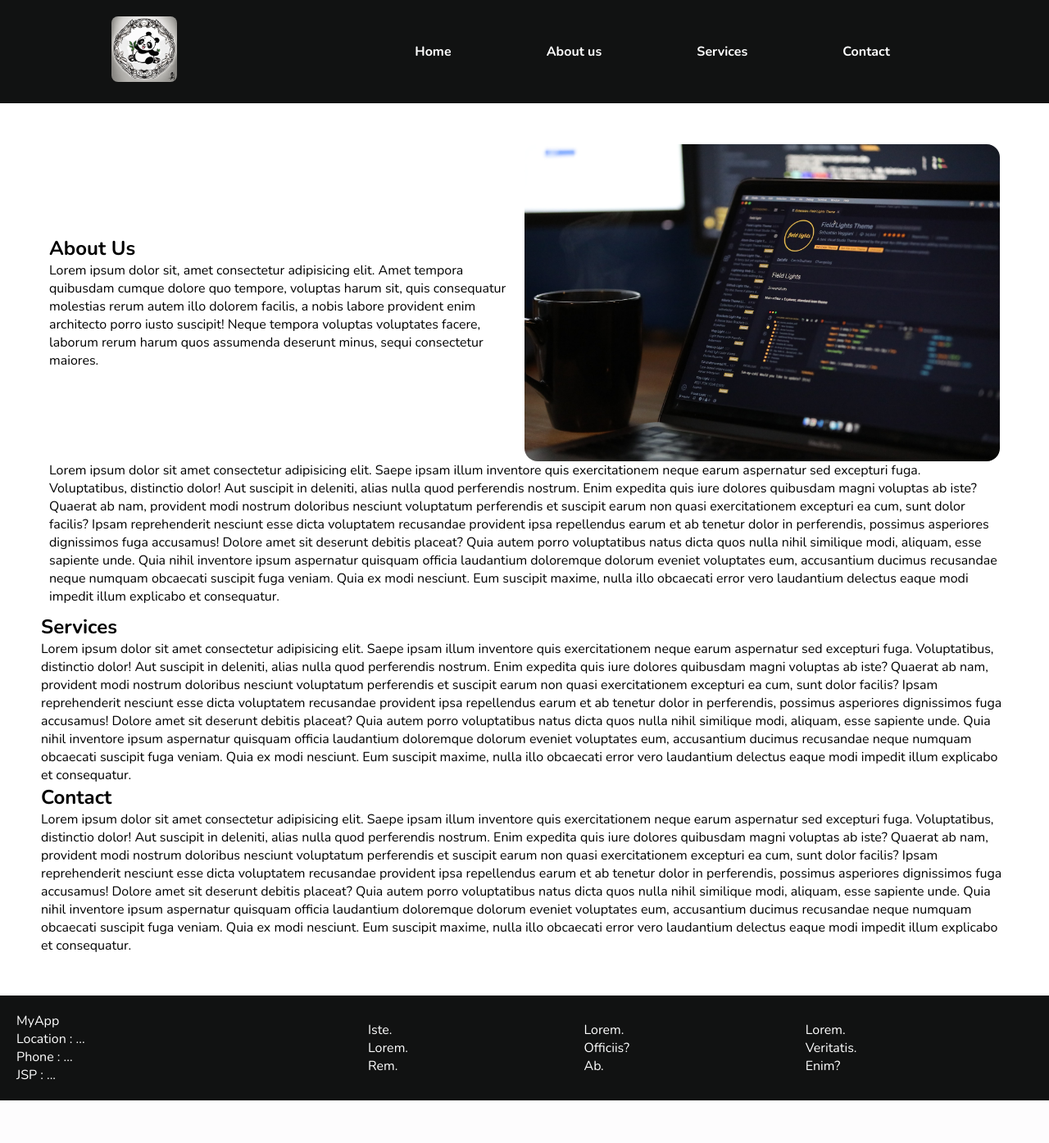
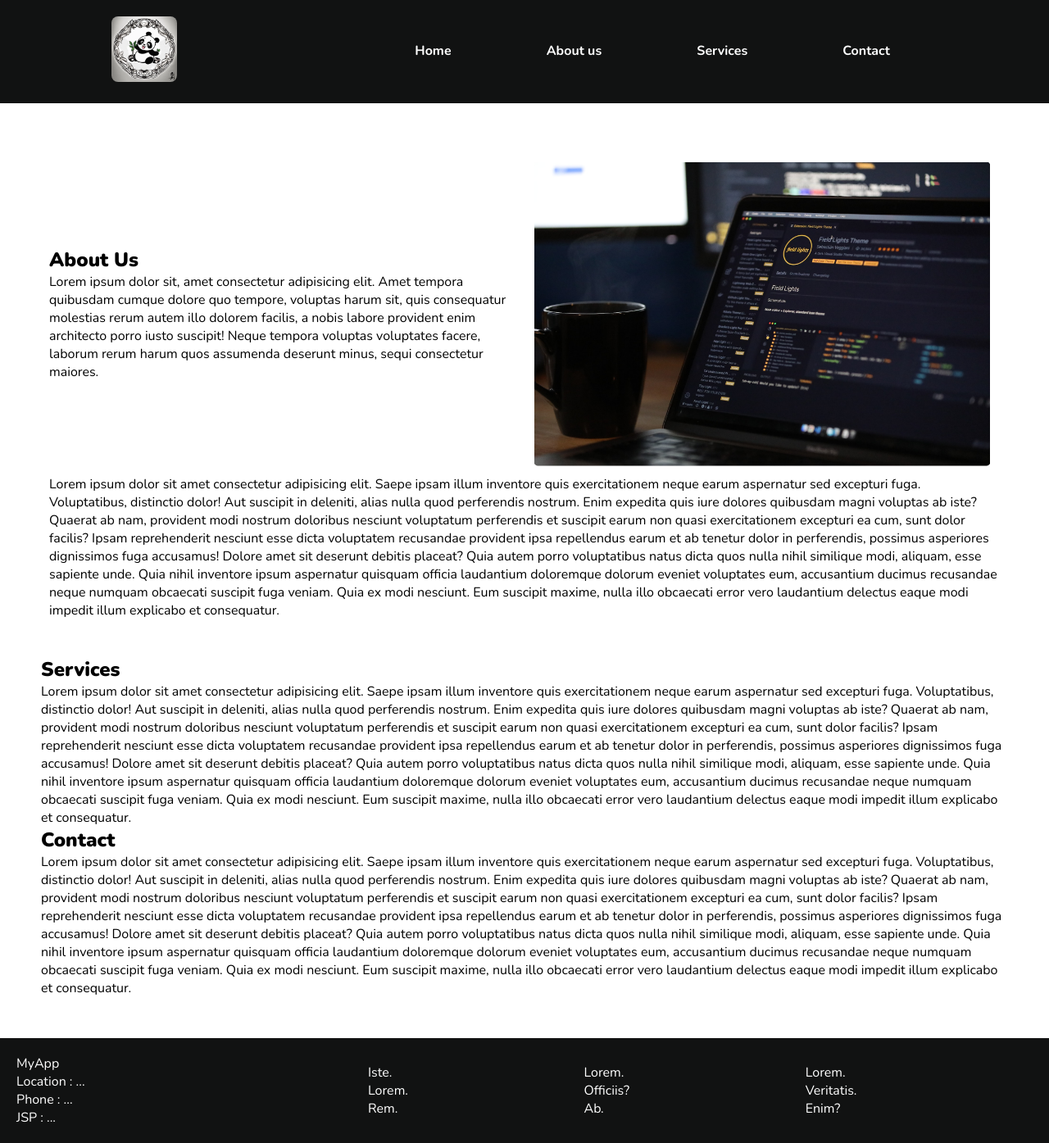
Before and after one commit to HCairo/OnePApp, a PHP site: page /home.php in a window 1280 px wide. Shown: the whole page at 82% size. Before the commit the page ends 1343 px from the top, so only its background shows below. Run offline with PHP 8.4, Linux system fonts and the light colour scheme.

Commit message:
nothing much

```diff
--- a/assets/css/main.css
+++ b/assets/css/main.css
@@ -1,8 +1,15 @@
 @import url('https://fonts.googleapis.com/css2?family=Nunito:wght@400;500;600;700;800;900;1000&display=swap');
 
+/*VAR*/
 :root{
    --black:#111212;
    --white:#FFFFFF;
+}
+/* END VAR */
+
+/* RANDOMS */
+html{
+    scroll-behavior: smooth;
 }
 
 *{
@@ -19,6 +26,11 @@ main{
     margin: 50px;
 }
 
+h2{
+    font-weight: 900;
+}
+/* END RANDOMS */
+
 /*Menu*/
 #menu{
     display: flex;
@@ -32,11 +44,13 @@ main{
     color: var(--white);
     text-decoration: none;
     font-weight: 700;
+    border-bottom: 2px solid var(--black);
     transition: all 600ms;
 }
 
 #menu>nav>a:hover{
-   border-bottom:1px solid var(--white);
+   border-bottom:2px solid var(--white);
+   font-weight: 1000;
 }
 
 #menu>a>img{
@@ -53,7 +67,8 @@ main{
 
 /* ABOUT US */
 #aboutus{
-    margin: 10px;
+    padding: 10px;
+    margin-bottom: 35px;
 }
 
 #aboutus>div{
@@ -64,7 +79,7 @@ main{
     align-items: center;
 }
 
-#aboutus #test{
+#aboutus #abt{
     width: 50%;
     display: flex;
     flex-flow: column;
@@ -73,8 +88,8 @@ main{
 #aboutus>div>img{
     width: 50%;
     height: 25%;
+    padding: 1%;
     border-radius: 16px;
-    object-fit: contain;
 }
 /* END ABOUT US */
 
```
